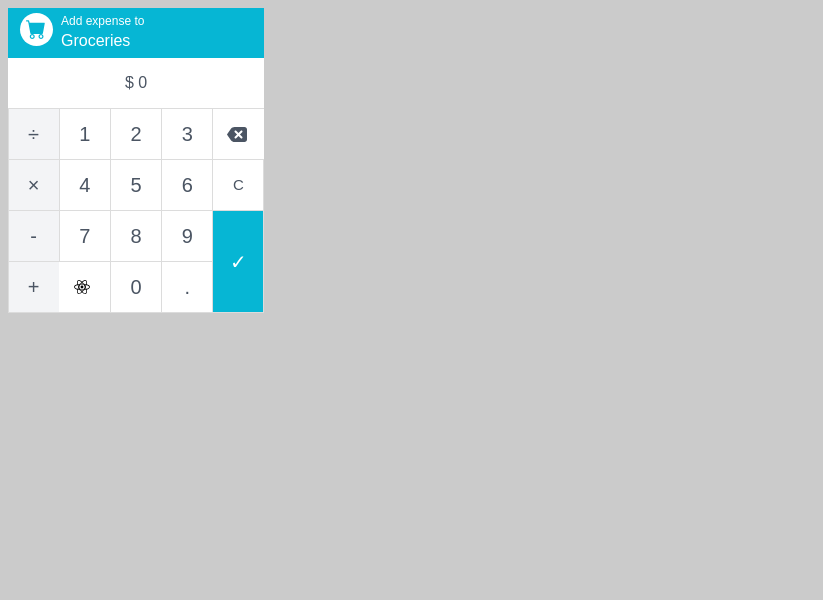
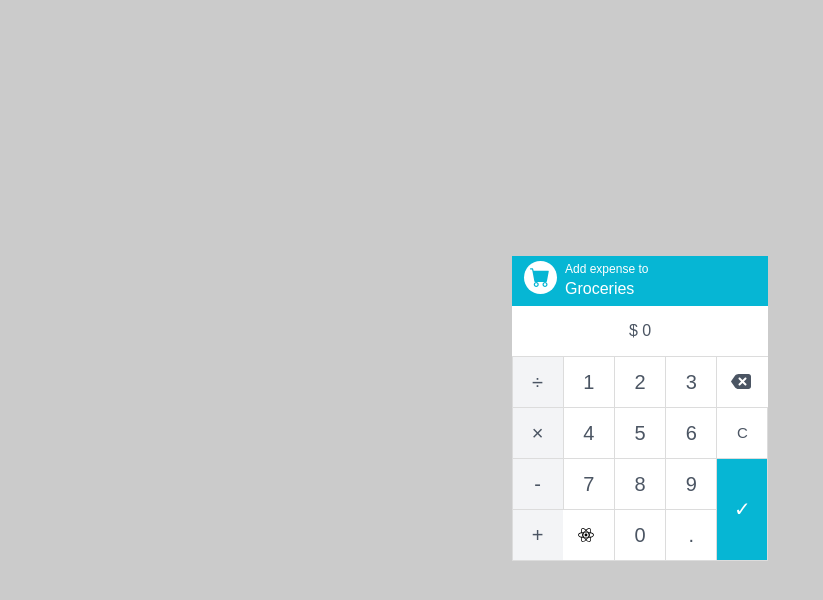
Before and after one commit to NunezGabriel/CalculatorJS, a React (Create React App) app in the folder expensable-calculator/: page / in a window 1280 px wide. Shown: the top 600 px of the page, without its empty margins (0-823 px from the left). Built offline with nearby package versions, Linux system fonts and the light colour scheme.

Commit message:
fixing bugs with mult and div + center calculator

```diff
--- a/expensable-calculator/src/App.js
+++ b/expensable-calculator/src/App.js
@@ -59,12 +59,12 @@ function App({ name, color, icon }) {
         setCurrentNumber(result);
         break;
 
-      case "*":
+      case "×":
         result = +prevNumber * +(currentNumber || prevNumber);
         setCurrentNumber(result);
         break;
 
-      case "/":
+      case "÷":
         result = +prevNumber / +(currentNumber || prevNumber);
         setCurrentNumber(result);
         break;
@@ -77,7 +77,7 @@ function App({ name, color, icon }) {
     return operant ? "=" : "✓";
   }
   return (
-    <div>
+    <div css={css``}>
       <Calculator>
         <Header color={color}>
           <div
--- a/expensable-calculator/src/index.css
+++ b/expensable-calculator/src/index.css
@@ -6,6 +6,9 @@ body {
   font-size: 16px;
   line-height: 24px;
   color: #4b5563;
+  display: grid;
+  place-content: center;
+  height: 100vh;
 }
 p {
   margin: 0;
```
